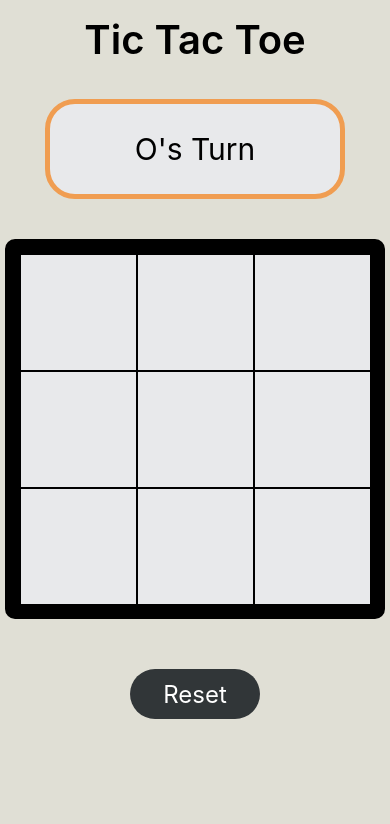
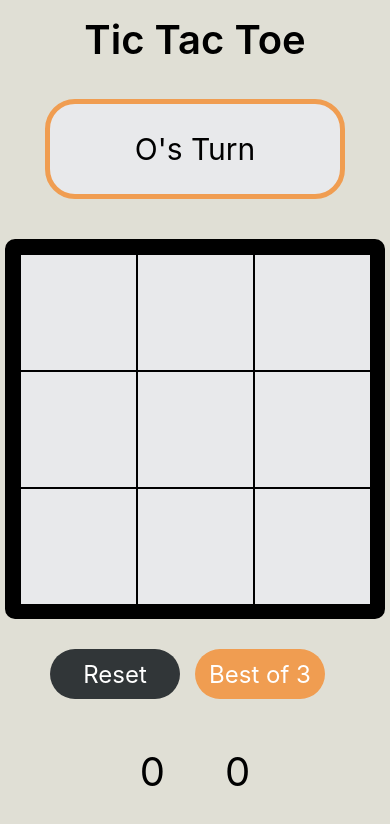
Before and after one commit to KristinAlex1/Tic-Tac-Toe-React-Native-App, a React Native app: screen / in a window 390 px wide. Shown: the top 824 px of the page. Built offline with nearby package versions, Linux system fonts and the light colour scheme.

Commit message:
Working on adding a Best of 3 logic

```diff
--- a/src/App.tsx
+++ b/src/App.tsx
@@ -27,6 +27,10 @@ export default function App() {
   // State to track if the game is over
   const [gameOver, setGameOver] = useState(false);
 
+  const [bestOf3ofO,setBestOf3ofO] = useState(0);
+
+  const [bestOf3ofX,setBestOf3ofX] = useState(0);
+
   /**
    * Function to check if a player has won
    * @param {Array} playerMoves - Array of moves played by a player
@@ -40,8 +44,20 @@ export default function App() {
     for (let combo of winnerCombo) {
       // Check if all characters in the combo are in the player's moves
       if (combo.split("").every((char) => playerMoves.includes(char))) {
+
         // Update the turn text to display the winner
-        setTurnText(`Player ${playerTurn ? "O" : "X"} Wins!`);
+        if(playerTurn){
+
+          setBestOf3ofO((bestOf3ofO) < 3 ? (bestOf3ofO)+ 1 : 1);
+          setTurnText('Player O wins');
+        }
+        else if(!playerTurn){
+          setBestOf3ofX((bestOf3ofX) < 3 ? (bestOf3ofX)+ 1 : 1);
+          setTurnText('Player X wins');
+        }
+
+
+
 
         // Set the game over state to true
         setGameOver(true);
@@ -98,12 +114,17 @@ export default function App() {
     setGameofO([]); // Clear "O"'s moves
     setGameofX([]); // Clear "X"'s moves
     setGameOver(false); // Reset game over state
+
   };
 
   const draw = () => {
     if (grid[index] && gameOver){
       setTurnText('Draw');
     }
+  }
+
+  const bestOf3 = () => {
+
   }
 
   return (
@@ -140,7 +161,23 @@ export default function App() {
       <View style={styles.buttonContainer}>
         <Pressable style={styles.button} onPress={reset}>
           <Text style={styles.buttonTxt}>Reset</Text>
+
         </Pressable>
+        <Pressable style={[styles.button , { backgroundColor: '#F09D51' }]} onPress={reset}>
+
+          <Text style={[styles.buttonTxt, { backgroundColor: '#F09D51' }]}>Best of 3</Text>
+        </Pressable>
+      </View>
+      <View style={styles.bestOf3}>
+        <View style={styles.bestOf3ofO}>
+          <Text style={styles.bestOf3ofOtext}>{bestOf3ofO}</Text>
+
+        </View>
+        <View style={styles.bestOf3ofX}>
+        <Text style={styles.bestOf3ofXtext}>{bestOf3ofX}</Text>
+
+        </View>
+
       </View>
     </SafeAreaView>
   );
@@ -188,9 +225,11 @@ const styles = StyleSheet.create({
     elevation: 20,
   },
   buttonContainer: {
-    margin: 50,
+    flexDirection: 'row',
+    justifyContent: 'space-between',
+    marginTop: 30,
+
     alignSelf: "center",
-    flexDirection: "column",
     alignItems: "center",
   },
   button: {
@@ -200,6 +239,7 @@ const styles = StyleSheet.create({
     backgroundColor: "#313638",
     alignItems: "center",
     justifyContent: "center",
+    marginRight:15
   },
   boxes: {
     width: 117,
@@ -217,4 +257,32 @@ const styles = StyleSheet.create({
     fontSize: 90,
     fontWeight: 600,
   },
+  bestOf3:{
+    flex:1,
+    alignSelf: 'center',
+    flexDirection: 'row'
+
+  },
+  bestOf3ofO:{
+    margin: 30,
+    alignItems: 'center',
+    justifyContent: 'center'
+
+  },
+  bestOf3ofOtext:{
+    fontSize: 40
+
+  },
+  bestOf3ofX:{
+    margin: 30,
+    alignItems: 'center',
+    justifyContent: 'center'
+
+  },
+  bestOf3ofXtext:{
+    fontSize: 40
+
+  },
+
+
 });
```
